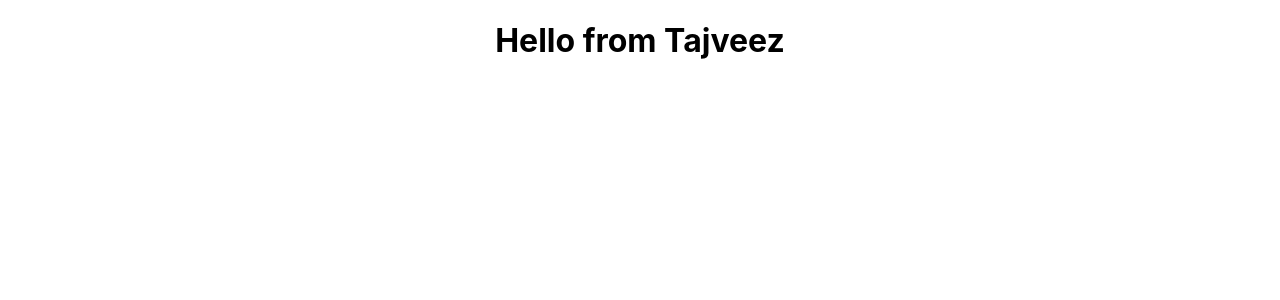
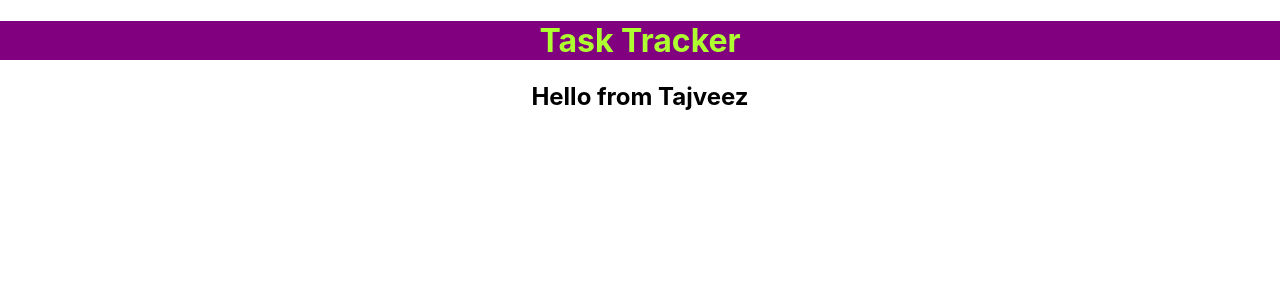
Before and after one commit to Tajveez/React-task-Tracker, a React (Create React App) app: page / in a window 1280 px wide. Shown: the top 300 px of the page. Built offline with nearby package versions, Linux system fonts and the light colour scheme.

Commit message:
Header component added

```diff
--- a/src/App.js
+++ b/src/App.js
@@ -1,11 +1,13 @@
 import './App.css';
+import Header from "./components/Header";
 
 function App() {
   return (
     <div className="App">
-      <h1>
+      <Header />
+      <h2>
         Hello from Tajveez
-      </h1>
+      </h2>
     </div>
   );
 }
--- /dev/null
+++ b/src/components/Header.js
@@ -0,0 +1,22 @@
+import PropTypes from 'prop-types'
+
+const Header = ({title}) => {
+    return (
+        <div>
+           <h1 style={{
+               color: 'greenyellow',
+               backgroundColor: 'purple'
+           }}> {title} </h1>
+        </div>
+    )
+}
+
+Header.defaultProps = {
+    title: 'Task Tracker'
+}
+
+Header.protoTpyes = {
+    title: PropTypes.string
+}
+
+export default Header
```
Also changed, not shown: 1 other file (tests, documents, lock files or other folders).
